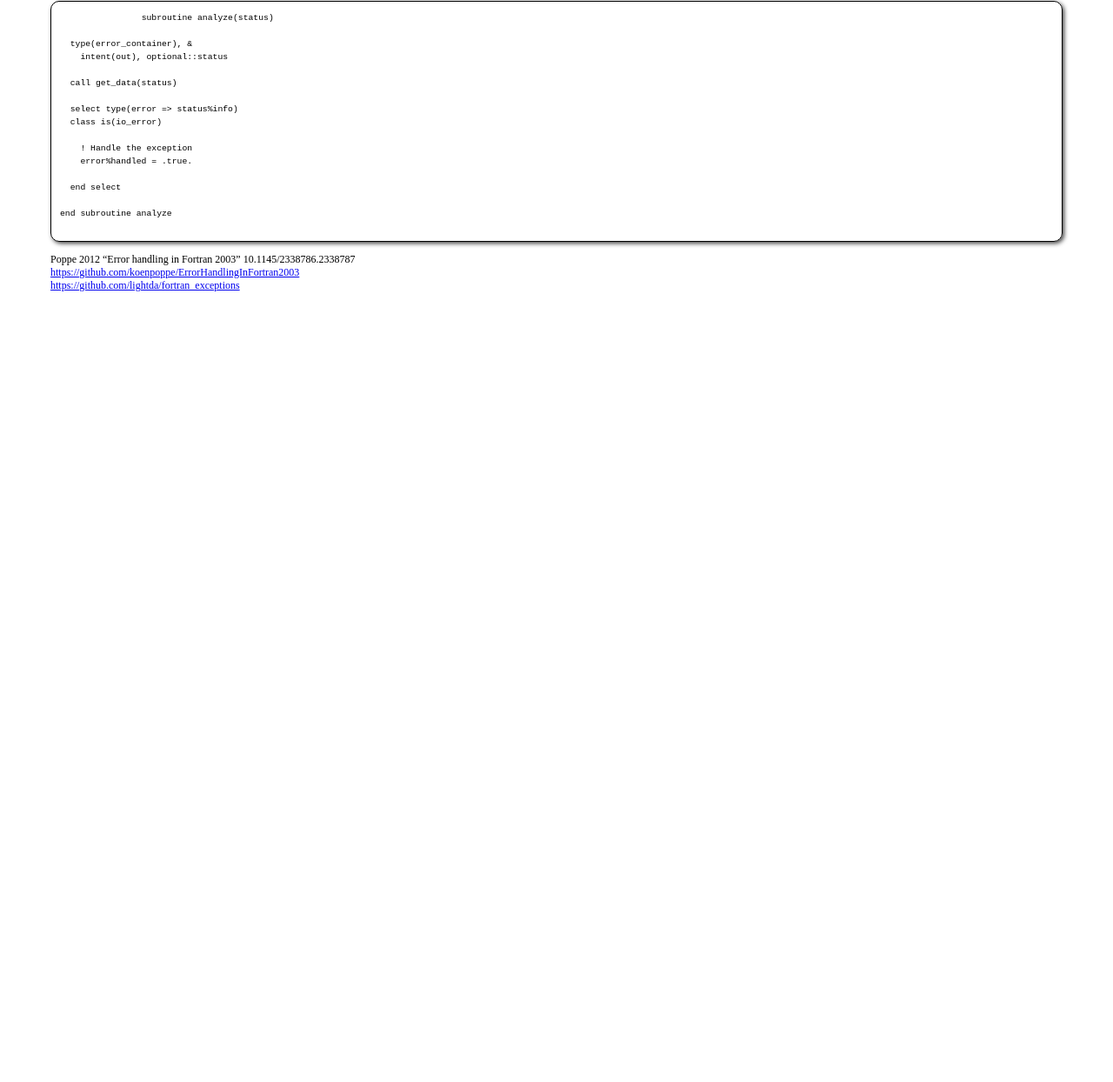
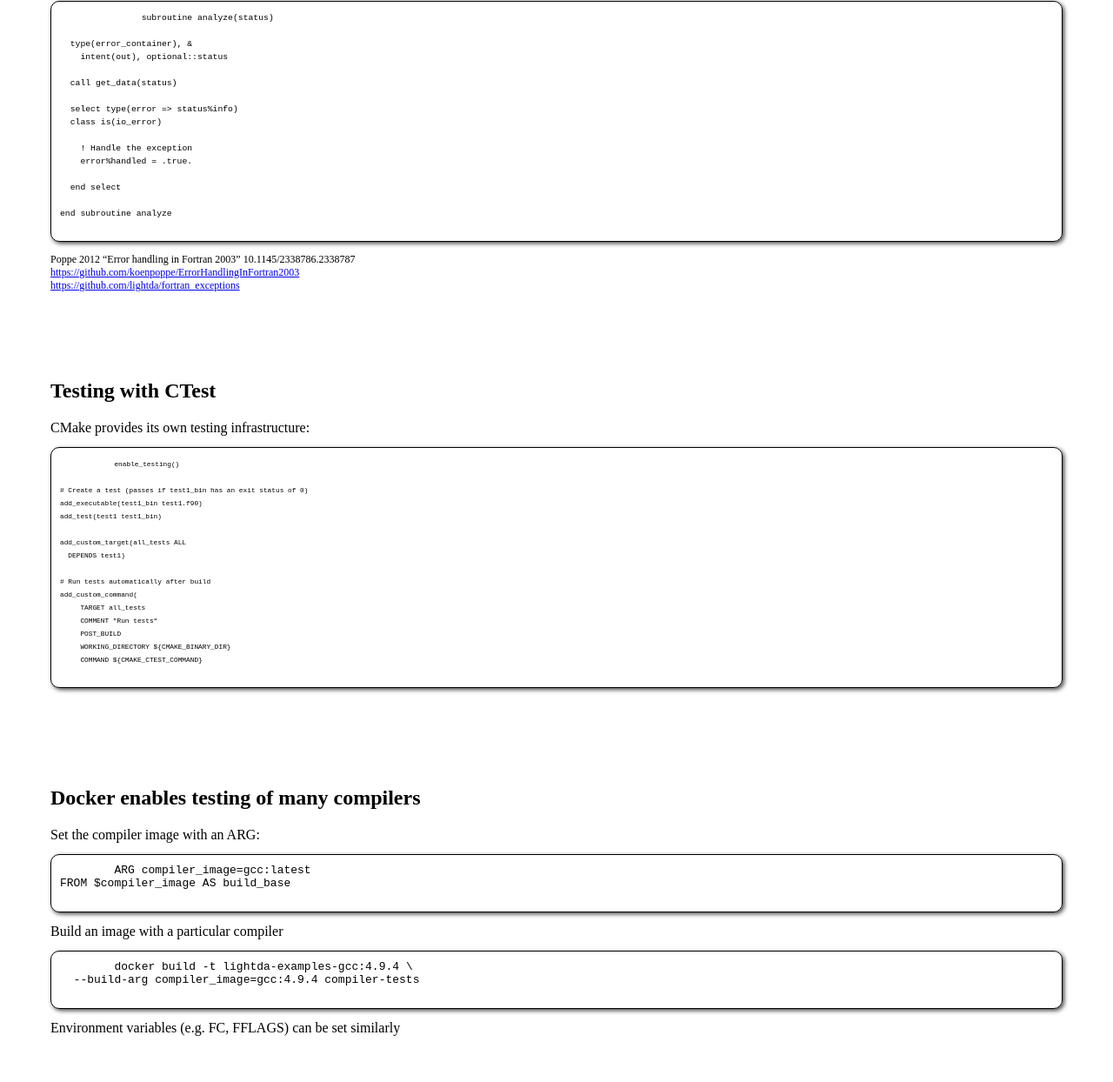
Before and after one commit to jhaiduce/magnetosphere_online_seminar_python_ffi_slides, a website: page index.html in a window 1280 px wide. Shown: the part 8306-9550 px from the top of the page at 87% size. Before the commit the page ends 8700 px from the top, so only its background shows below. Drawn offline with nearby package versions, Linux system fonts and the light colour scheme.

Commit message:
Added slides about testing

```diff
--- a/index.html
+++ b/index.html
@@ -609,6 +609,51 @@ end subroutine analyze</code>
 
     </section>
 
+    <section class="slide">
+      <h2>Testing with CTest</h2>
+
+      CMake provides its own testing infrastructure:
+      <pre class="code_box code_file">
+	<code class="compact">enable_testing()
+
+# Create a test (passes if test1_bin has an exit status of 0)
+add_executable(test1_bin test1.f90)
+add_test(test1 test1_bin)
+
+add_custom_target(all_tests ALL
+  DEPENDS test1)
+
+# Run tests automatically after build
+add_custom_command(
+     TARGET all_tests
+     COMMENT "Run tests"
+     POST_BUILD
+     WORKING_DIRECTORY ${CMAKE_BINARY_DIR}
+     COMMAND ${CMAKE_CTEST_COMMAND}</code>
+      </pre>
+
+    </section>
+
+    <section class="slide">
+      <h2>Docker enables testing of many compilers</h2>
+
+      Set the compiler image with an ARG:
+      <pre class="code_box code_file">
+	<code>ARG compiler_image=gcc:latest
+FROM $compiler_image AS build_base</code>
+      </pre>
+
+      Build an image with a particular compiler
+      <pre class="code_box cli">
+	<code>docker build -t lightda-examples-gcc:4.9.4 \
+  --build-arg compiler_image=gcc:4.9.4 compiler-tests</code>
+      </pre>
+
+      Environment variables (e.g. FC, FFLAGS) can be set similarly
+
+      </div>
+    </section>
+
     <div class="progress"></div>
 
     <script src="node_modules/@shower/core/dist/shower.js"></script>
```
